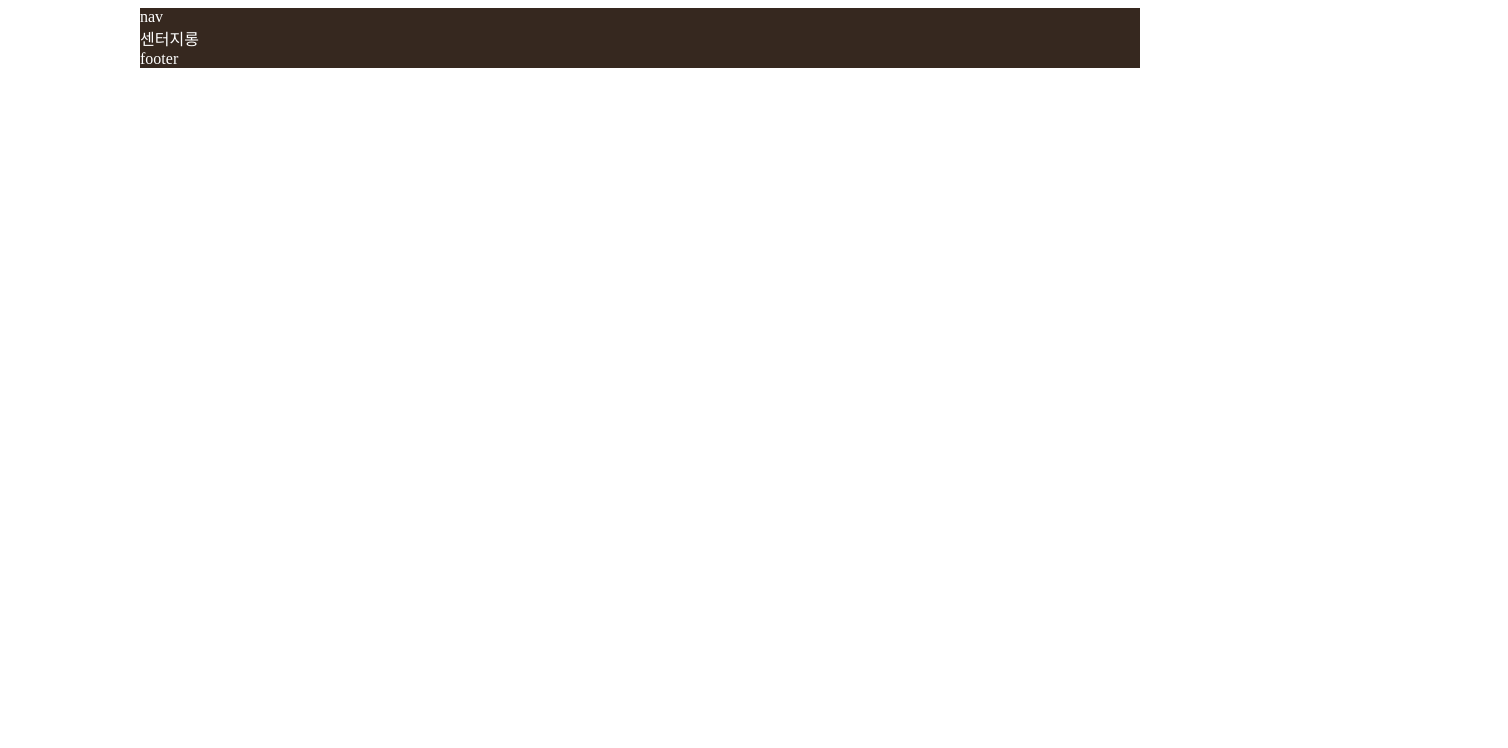
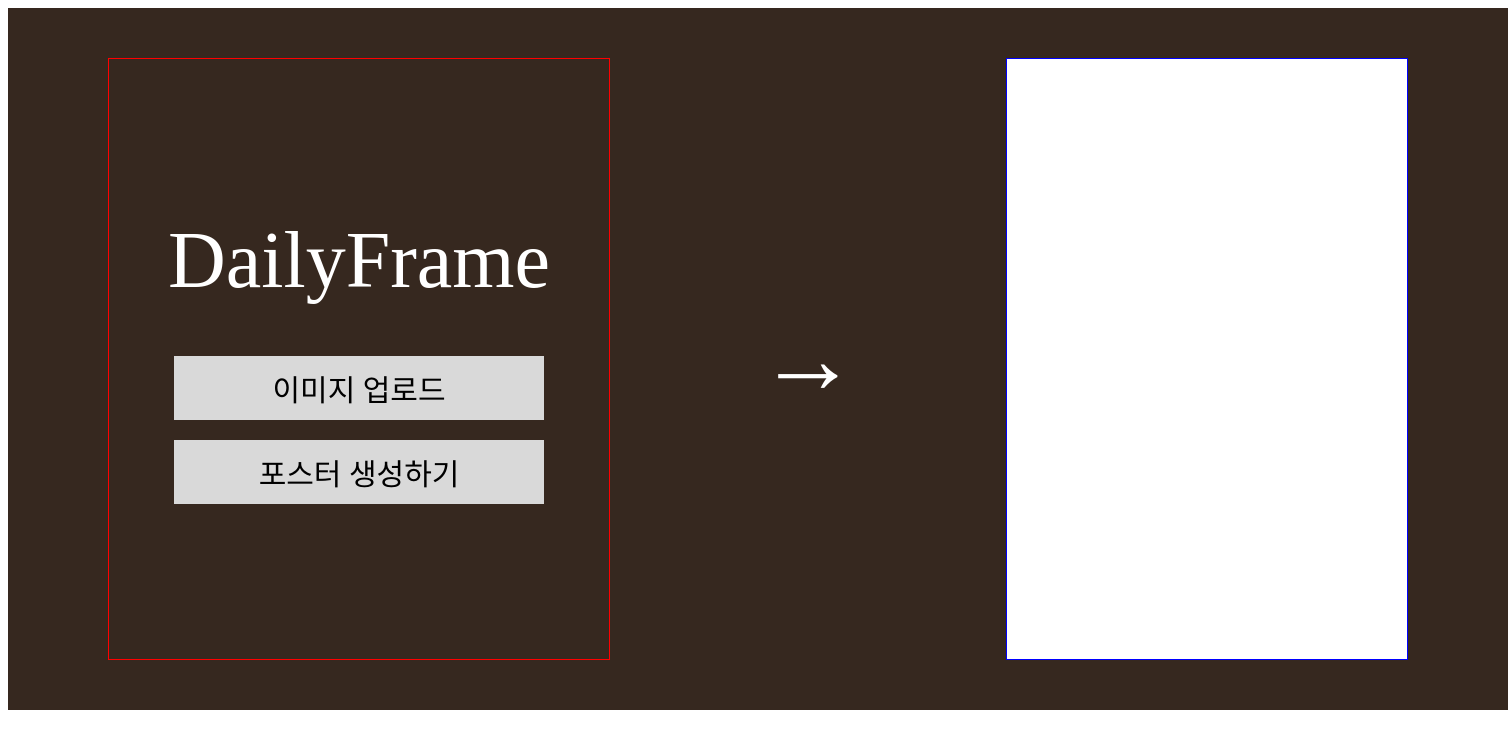
Before and after one commit to DailyFrame13/dailyframe_frontend, a React (Create React App) app: page / in a window 1280 px wide. Shown: the top 748 px of the page, 1508 px wide, since content can reach past the window. Built offline with nearby package versions, Linux system fonts and the light colour scheme.

Commit message:
FEAT : 대략적인 구조 배치 완료

```diff
--- a/src/assets/scss/section/common/_main.scss
+++ b/src/assets/scss/section/common/_main.scss
@@ -7,7 +7,7 @@
 
 .body{
     margin:0 auto;
-    width:1000px;
+    width:1500px;
     color:white;
     background-color: #36281f;
 }
--- a/src/assets/scss/section/section2/_center.scss
+++ b/src/assets/scss/section/section2/_center.scss
@@ -1,3 +1,61 @@
 .center{
+    padding:50px 100px;
+    display:flex;
+    justify-content: space-around;
 
+    .container1{
+        border:1px solid red;
+        width:500px;
+        display:flex;
+        flex-direction: column;
+        justify-content: center;
+        align-items: center;
+        gap:50px;
+
+        .title{
+            font-size:80px;
+        }
+
+        .button_containter{
+            font-size:30px;
+            display:flex;
+            flex-direction: column;
+            gap:20px;
+
+            .image_button{
+                width:350px;
+                padding:10px;
+                background-color: #D9D9D9;
+                color:black;
+                display:flex;
+                justify-content: center;
+            }
+
+            .post_createbutton{
+                width:350px;
+                padding:10px;
+                background-color: #D9D9D9;
+                color:black;
+                display:flex;
+                justify-content: center;
+            }
+        }
+    }
+    .direction{
+        font-size:100px;
+        display:flex;
+        flex-direction: column;
+        margin:0 auto;
+        justify-content: center;
+    }
+
+    .container2{
+        border:1px solid blue;
+
+        .post_box{
+            width:400px;
+            height:600px;
+            background-color: #ffffff;
+        }
+    }
 }
--- a/src/assets/scss/section/section2/_footer.scss
+++ /dev/null
@@ -1,3 +0,0 @@
-.footer{
-
-}
--- a/src/assets/scss/section/section2/_nav.scss
+++ /dev/null
@@ -1,3 +0,0 @@
-.nav{
-
-}
--- a/src/assets/scss/setting/style.scss
+++ b/src/assets/scss/setting/style.scss
@@ -4,5 +4,3 @@
 
 // section
 @use "../../scss/section/section2/center";
-@use "../../scss/section/section2/nav";
-@use "../../scss/section/section2/footer";
--- a/src/components/common/Footer.jsx
+++ b/src/components/common/Footer.jsx
@@ -2,7 +2,7 @@ import React from 'react'
 
 const Footer = () => {
   return (
-    <div>
+    <div className='footer'>
       footer
     </div>
   )
--- a/src/components/common/Nav.jsx
+++ b/src/components/common/Nav.jsx
@@ -2,8 +2,8 @@ import React from 'react'
 
 const Nav = () => {
   return (
-    <div>
-      nav
+    <div className='nav'>
+      Dailyframe
     </div>
   )
 }
--- a/src/layouts/RootLayout.jsx
+++ b/src/layouts/RootLayout.jsx
@@ -1,16 +1,12 @@
-import Footer from "../components/common/Footer"
-import Nav from "../components/common/Nav"
 import { Outlet } from "react-router-dom"
 import "../assets/scss/section/common/_main.scss"
 
 const RootLayout = () => {
   return (
     <div className="body">
-      <Nav/>
       <main className="page-container">
         <Outlet/>
       </main>
-      <Footer/>
     </div>
   )
 }
--- a/src/pages/Center.jsx
+++ b/src/pages/Center.jsx
@@ -4,7 +4,21 @@ import "../assets/scss/section/section2/_center.scss"
 const Center = () => {
   return (
     <div className='center'>
-      센터지롱
+      <div className="container1">
+        <div className="title">DailyFrame</div>
+        <div className="button_containter">
+          <div className="image_button">이미지 업로드</div>
+          <div className="post_createbutton">포스터 생성하기</div>
+        </div>
+      </div>
+      <div className="direction">
+        →
+      </div>
+      <div className="container2">
+        <div className="post_box">
+
+        </div>
+      </div>
     </div>
   )
 }
```
